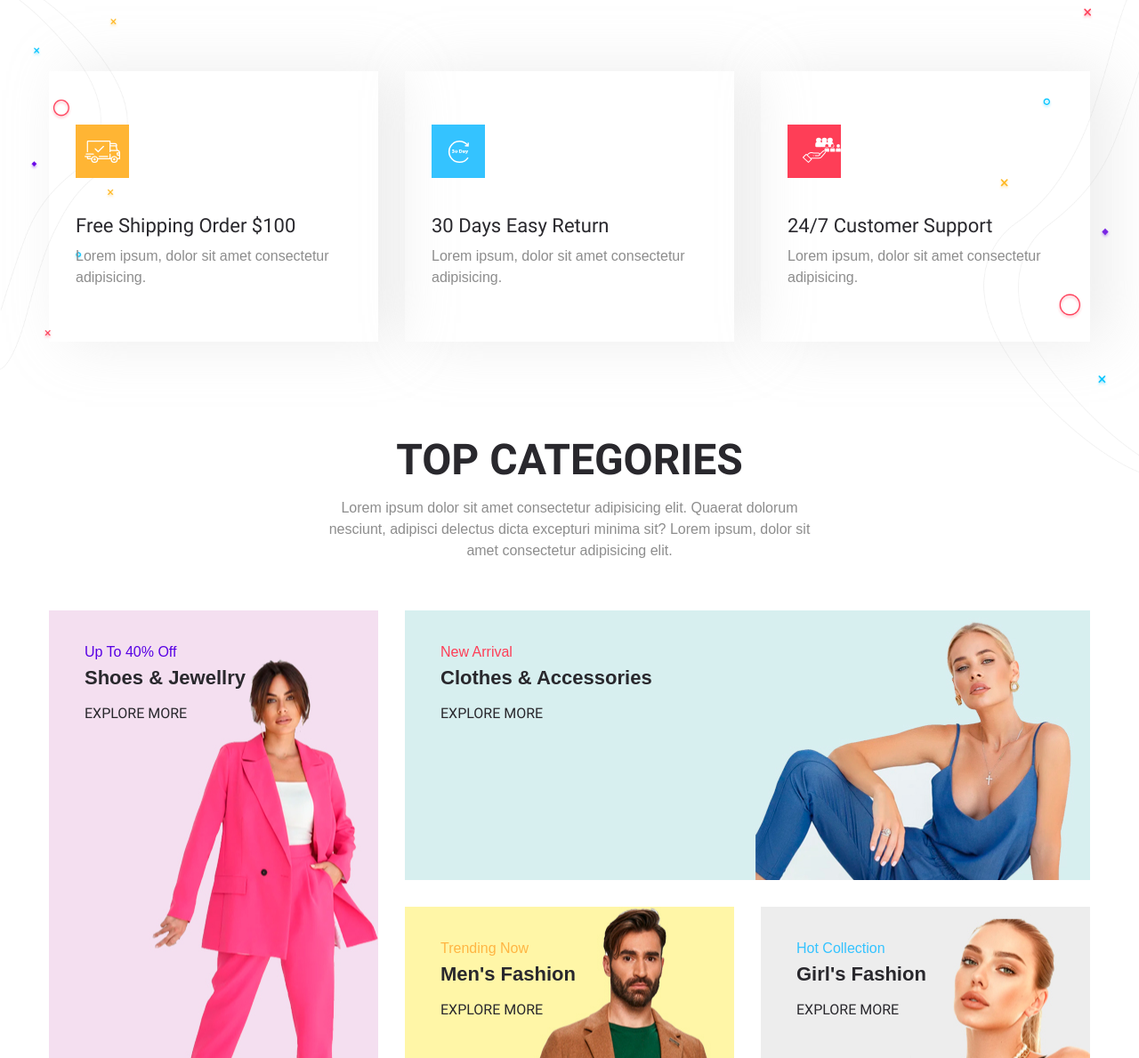
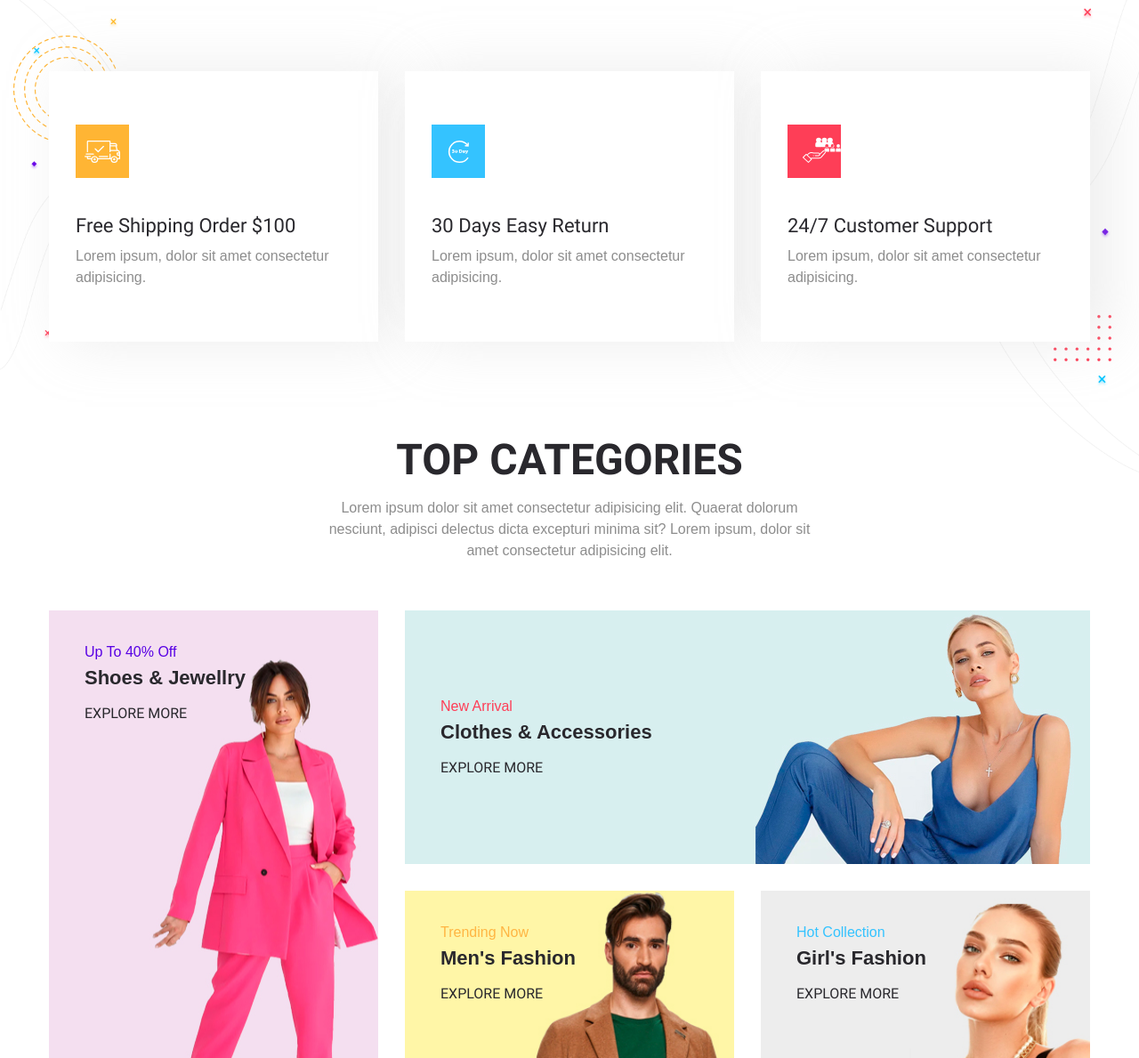
Before and after one commit to zorianafoshchan/gulpproject, a website: page app/index.html in a window 1280 px wide. Shown: the part 812-2001 px from the top of the page at 89% size. Drawn offline with nearby package versions, Linux system fonts and the light colour scheme; files that its build step writes are made by us from their sources; files whose address does not match are found by name.

Commit message:
categories 100%

```diff
--- a/app/scss/style.scss
+++ b/app/scss/style.scss
@@ -274,7 +274,30 @@ footer{
  justify-content: space-between;
  // min-width: 450px;
  margin-bottom: 100px;
+ position: relative;
+ &::before,
+ &::after{
+  content: "";
+  position: absolute;
+ }
+ &::before{
+  background-image: url('../images/circle.svg');
+  top: -40px;
+  left: -40px;
+  width: 120px;
+  height: 121px;
+ }
+ &::after{
+  background-image: url('../images/rectangle.svg');
+  bottom: -22px;
+  right: -24px;
+  width: 65px;
+  height: 52px;
+ }
  &_item{
+  position: relative;
+  z-index: 1;
+  background-color: #fff;
   padding: 60px 30px;
   width: 370px;
   box-shadow: 20px 0px 60px 0px rgba(202, 202, 202, 0.35);
@@ -310,6 +333,10 @@ footer{
    }
   &:nth-child(2){
    grid-column: span 2;
+   display: flex;
+   flex-direction: column;
+   justify-content: center;
+   padding-top: 0;
    .categories_item-subtitle,
    .categories_link:hover {
     color: $accent;
@@ -341,5 +368,6 @@ footer{
   text-transform: uppercase;
   color: $title;
   @extend %roboto-400;
+  transition: all 0.3s;
  }
 }
```
Also changed, not shown: app/images/circle.svg (added), app/images/rectangle.svg (added).
